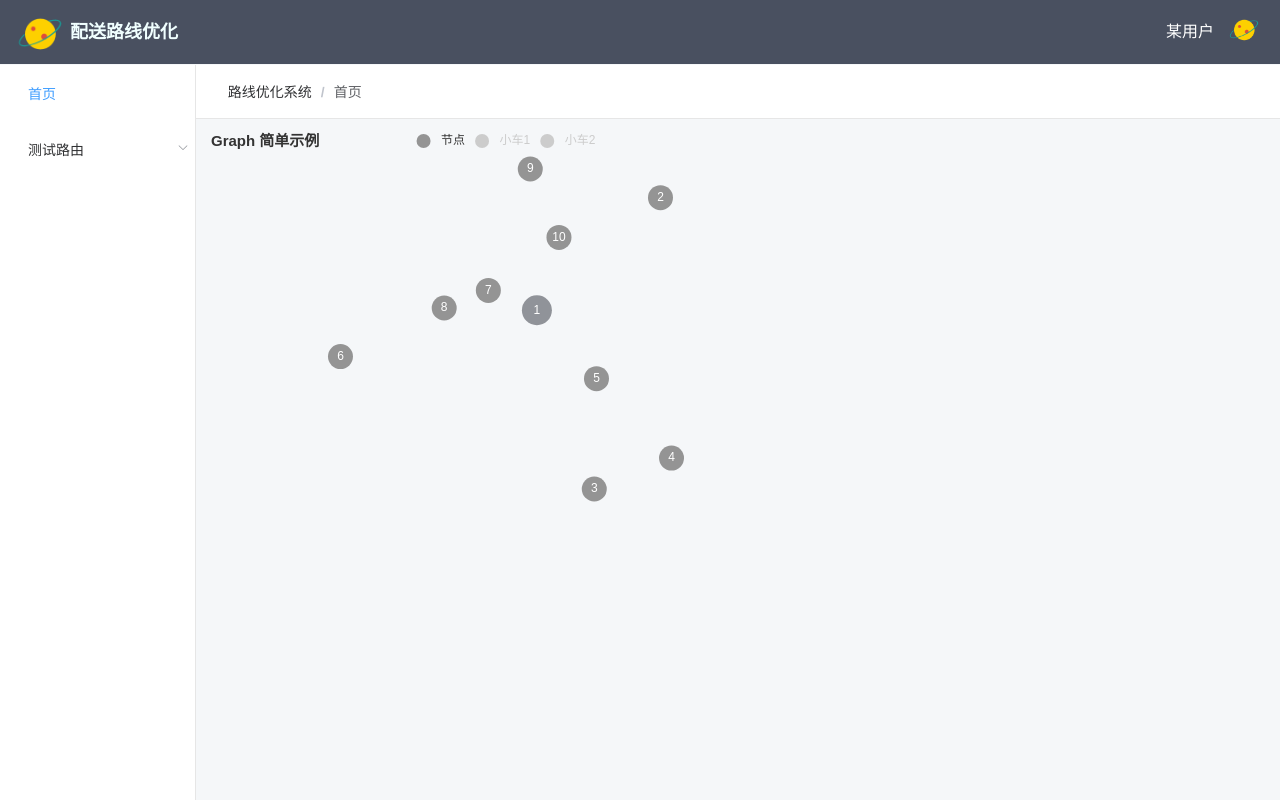
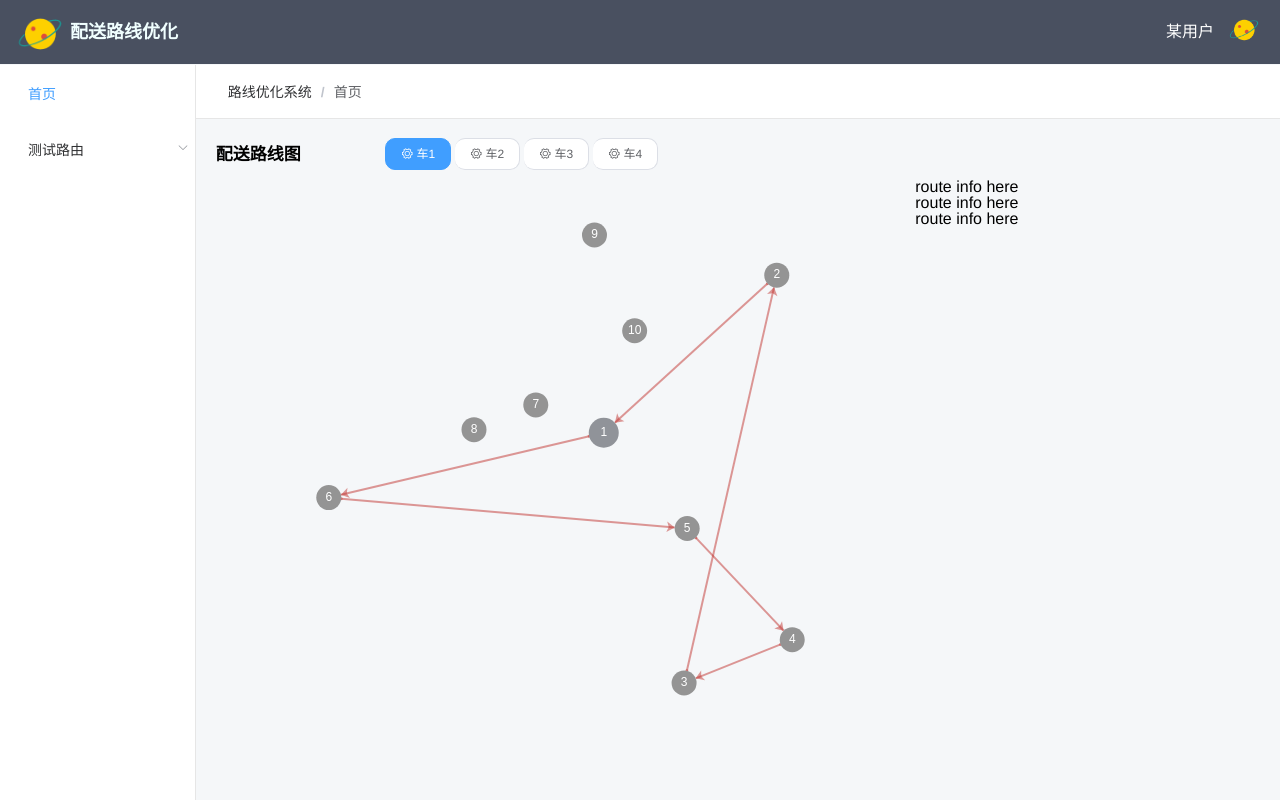
Before and after one commit to zhouhuan327/delivery, a Vue app: page /#/home in a window 1280 px wide. Built offline with nearby package versions, Linux system fonts and the light colour scheme; a small style sheet from the web is missing.

Commit message:
feature/0324

```diff
--- a/src/components/RouteGraph/config/plan2.js
+++ b/src/components/RouteGraph/config/plan2.js
@@ -61,7 +61,7 @@ const getOptions = (links) => {
                     show: true
                 },
                 edgeSymbol: ['circle', 'arrow'],
-                edgeSymbolSize: [3, 5],
+                edgeSymbolSize: [3, 8],
                 edgeLabel: {
                     fontSize: 25
                 },
--- a/src/components/RouteGraph/index2.vue
+++ b/src/components/RouteGraph/index2.vue
@@ -13,7 +13,7 @@
               class="route-btn"
               v-for="item in linkData"
               :label="item"
-              :key="item.name"
+              :key="item.index"
             >
               <i class="el-icon-setting"></i>
               {{ item.name }}</el-checkbox-button
@@ -23,8 +23,8 @@
       </el-col>
     </el-row>
     <el-row>
-      <el-col :span="18"><div ref="mychart" class="chart"></div></el-col>
-      <el-col :span="6">
+      <el-col :span="16"><div ref="mychart" class="chart"></div></el-col>
+      <el-col :span="8">
         <p>route info here</p>
         <p>route info here</p>
         <p>route info here</p>
@@ -47,7 +47,8 @@ const colorMap = [
 const testlink = [
   { name: '车1', value: [1, 6, 5, 4, 3, 2, 1], index: 0 },
   { name: '车2', value: [1, 10, 1, 6, 5, 4, 3, 1], index: 1 },
-  { name: '车3', value: [1, 9, 8, 7, 1], index: 2 }
+  { name: '车3', value: [1, 9, 8, 7, 1], index: 2 },
+  { name: '车4', value: [1, 10, 9, 8, 1], index: 3 }
 ]
 export default {
   name: 'route-graph',
@@ -121,8 +122,7 @@ export default {
     }
   }
   .chart {
-    width: 60vw;
-    height: 60vh;
+    height: 70vh;
   }
   .el-checkbox-button {
     margin: 2px;
--- a/src/router/index.js
+++ b/src/router/index.js
@@ -37,7 +37,7 @@ export const RouterMap = [
         path: '/plan1',
         name: "plan1",
         meta: { title: 'plan1', icon: 'iconfont icon-zuobiao1' },
-        component: () => import('@/views/Home.vue')
+        component: () => import('@/components/RouteGraph/index.vue')
       },
       {
         path: '/plan2',
--- a/src/views/Home.vue
+++ b/src/views/Home.vue
@@ -5,7 +5,7 @@
 </template>
 
 <script>
-import Graph from '@/components/RouteGraph/index'
+import Graph from '@/components/RouteGraph/index2'
 export default {
   name: 'Home',
   data() {
```
Lines whose indentation alone changed are shown as unchanged.
